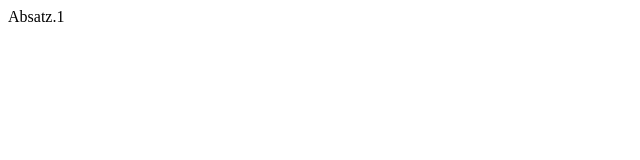
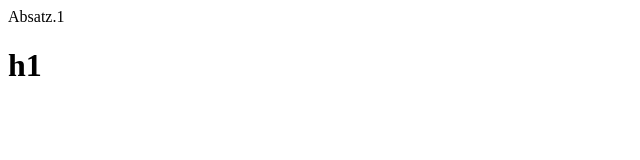
Before and after one commit to MagsimDerEchte/website, a plain HTML site: page index.html in a window 1280 px wide. Shown: the full height of the page, 0-640 px from the left. Drawn offline with Linux system fonts and the light colour scheme.

Commit message:
Changed: h1

```diff
--- a/index.html
+++ b/index.html
@@ -4,5 +4,6 @@
     </head>
     <body>
         <p>Absatz.1</p>
+        <h1>h1</h1>
     </body>
 </html>
```
